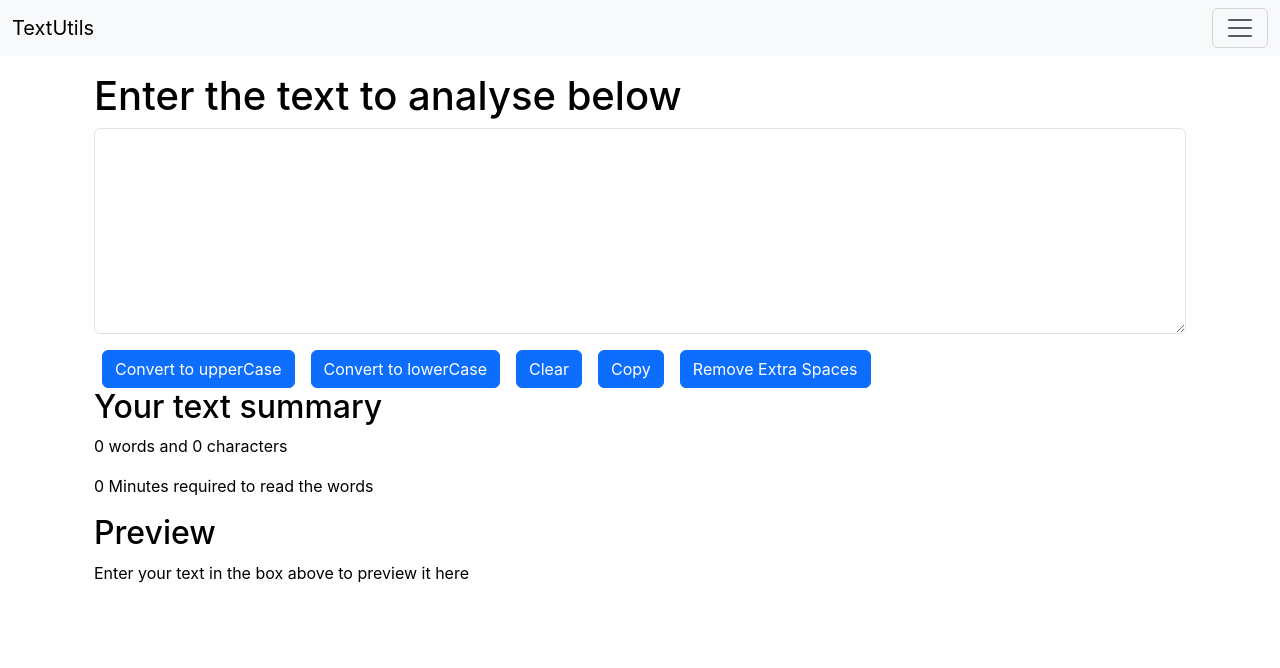
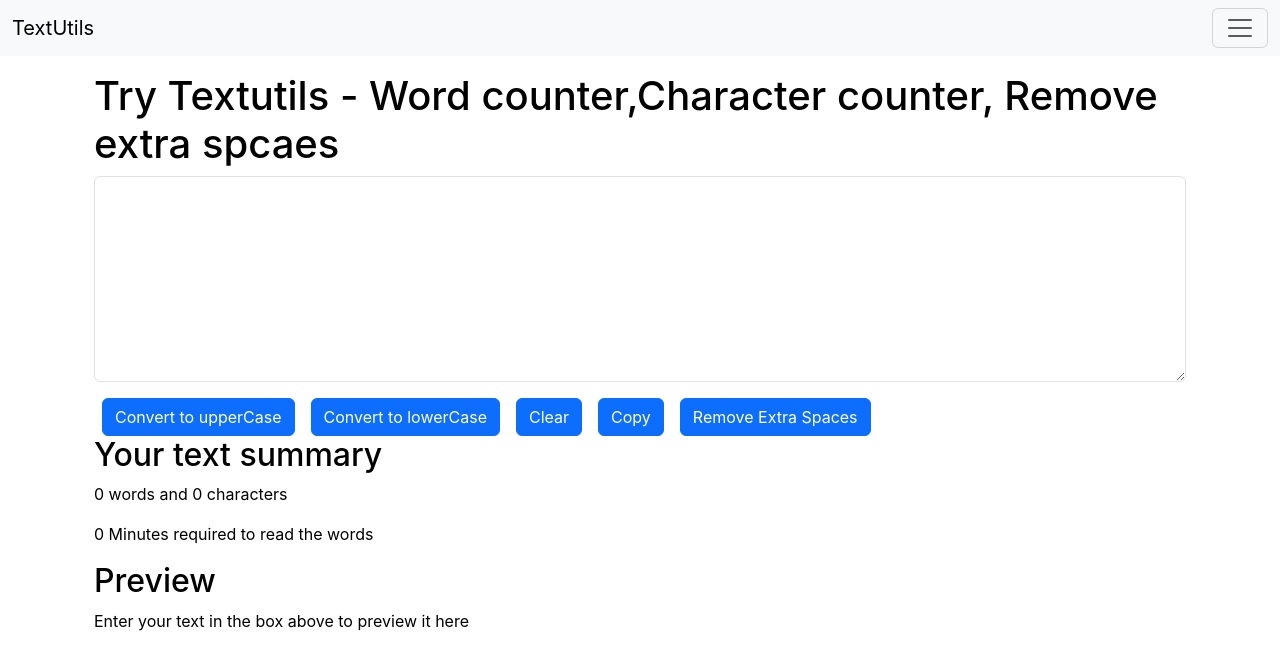
Before and after one commit to Aayushh1003/my-textutils, a React (Create React App) app: page / in a window 1280 px wide. Shown: the top 668 px of the page. Built offline with nearby package versions, Linux system fonts and the light colour scheme.

Commit message:
fourth commit

```diff
--- a/public/index.html
+++ b/public/index.html
@@ -7,7 +7,9 @@
     <meta name="theme-color" content="#000000" />
     <meta
       name="description"
-      content="TextUtils is a utility which can be used to manipulate your text in the way you want"
+      content="TextUtils is a Word Counter and Character counting utility which can be used to manipulate your text in the way you want.
+      You can remove extra spaces, copy the text , convert from Lowercase to uppercase and
+      Uppercase to Lowercase."
     />
     <link rel="apple-touch-icon" href="%PUBLIC_URL%/favicon-16x16.png" />
 
--- a/src/App.js
+++ b/src/App.js
@@ -33,14 +33,14 @@ function App() {
       setmode("dark");
       document.body.style.backgroundColor = "grey";
       showAlert("Dark mode has been enabled","success");
-      document.title = "TextUtils-Dark Mode";
+      // document.title = "TextUtils-Dark Mode";
     }
 
     else{
       setmode("light");
       document.body.style.backgroundColor = "white";
       showAlert("Light mode has been enabled","success");
-      document.title = "TextUtils-Light Mode";
+      // document.title = "TextUtils-Light Mode";
     }
   }
   return (
@@ -52,7 +52,7 @@ function App() {
       <Routes>
           <Route exact path="/about" element={<About/>}/>
           {/* </Route> */}
-          <Route exact path="/" element={<TextForm showAlert={showAlert} heading = "Enter the text to analyse below" mode={mode} />}/>
+          <Route exact path="/" element={<TextForm showAlert={showAlert} heading = "Try Textutils - Word counter,Character counter, Remove extra spcaes" mode={mode} />}/>
           {/* </Route> */}
       </Routes>
       </div>
```
